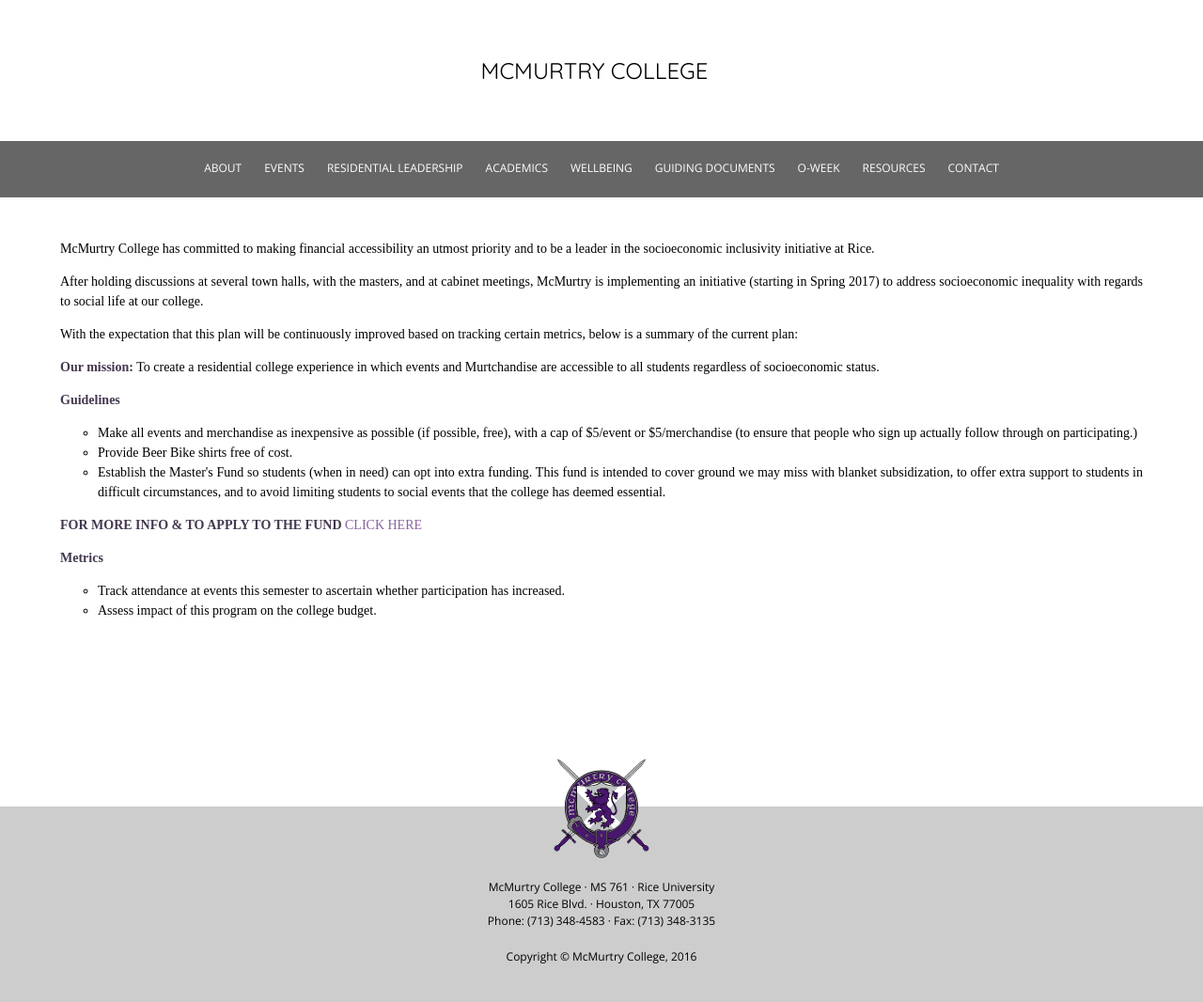
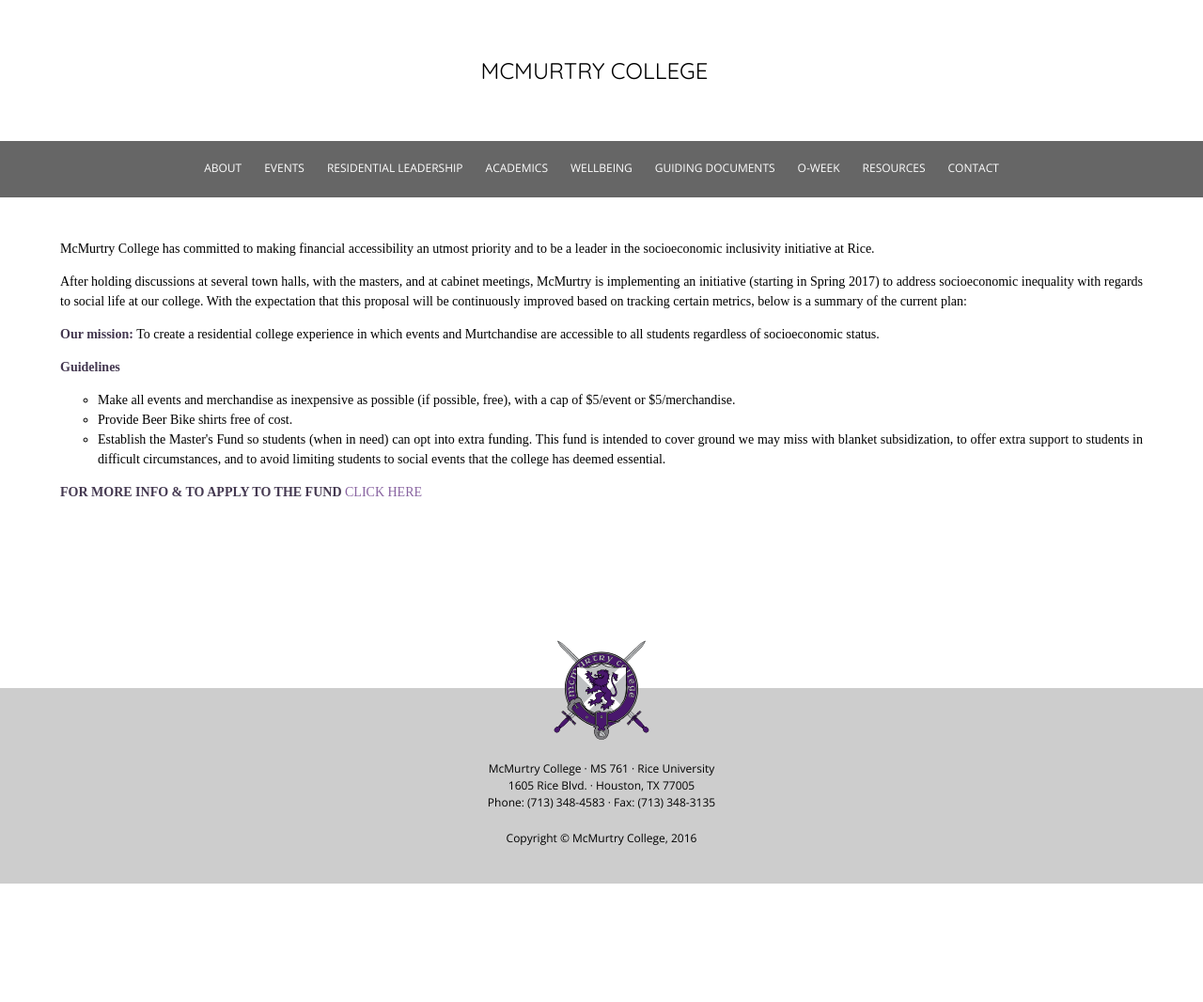
Before and after one commit to mcmurtrycollege/mcmurty-website-old, a Jekyll site: the page built from resources/fin-inclusivity/index.html, in a window 1280 px wide. Shown: the whole page at 94% size. Built offline with Jekyll 4.4.1, drawn with Linux system fonts in a browser that asks for light colours; nearby versions of some CDN libraries; some web fonts are replaced; after the commit the page ends 940 px from its top, so only the background shows below that.

Commit message:
updates to financial inclusivity

```diff
--- a/index.html
+++ b/index.html
@@ -12,7 +12,7 @@
 		<h3> Quick Links </h3>
 		<a href='/events/' class='quick-link'> Events </a>
 		<a href='/resources/reserve/' class='quick-link'> Room Reservations </a>
-		<a href='/resources/inclusivity/' class='quick-link'> Inclusivity </a>
+		<a href='/resources/fin-inclusivity/' class='quick-link'> Financial Inclusivity </a>
 		<a href='https://docs.google.com/forms/d/e/1FAIpQLSfWw9BThDp7wDgxtYYvwRomD-myrMXZYP6ve-TzincU81ViBg/viewform' class='quick-link'> Initiatives Request </a>
 	</div>
 
@@ -20,7 +20,7 @@
     	<option value=""> Quick Links </option>
 		<option value="/events/"> Events </option>
 		<option value="/resources/reserve/"> Room Reservations </option>
-		<option value="/resources/inclusivity/"> Inclusivity </option>
+		<option value="/resources/fin-inclusivity/"> Inclusivity </option>
 		<option value="https://docs.google.com/forms/d/e/1FAIpQLSfWw9BThDp7wDgxtYYvwRomD-myrMXZYP6ve-TzincU81ViBg/viewform"> Initiatives Request </option>
 	</select>
 </div>
--- a/resources/inclusivity/index.html
+++ b/resources/fin-inclusivity/index.html
@@ -1,30 +1,24 @@
 ---
 layout: default
-title: Inclusivity
+title: Financial Inclusivity
 ---
 
 <div id='reserve-banner' class='banner'>
-	<h1> Inclusivity </h1>
+	<h1> Financial Inclusivity </h1>
 </div>
 
 <section>
 	<div class="section-text">
 		<p> McMurtry College has committed to making financial accessibility an utmost priority and to be a leader in the socioeconomic inclusivity initiative at Rice. </p>
-		<p>After holding discussions at several town halls, with the masters, and at cabinet meetings, McMurtry is implementing an initiative (starting in Spring 2017) to address socioeconomic inequality with regards to social life at our college.</p>
-		<p> With the expectation that this plan will be continuously improved based on tracking certain metrics, below is a summary of the current plan:</p>
+		<p>After holding discussions at several town halls, with the masters, and at cabinet meetings, McMurtry is implementing an initiative (starting in Spring 2017) to address socioeconomic inequality with regards to social life at our college. With the expectation that this proposal will be continuously improved based on tracking certain metrics, below is a summary of the current plan: </p>
 		<p><b> Our mission:</b> To create a residential college experience in which events and Murtchandise are accessible to all students regardless of socioeconomic status.</p>
 		<p><b>Guidelines</b></p>
 		<ul class='section-list'>
-			<li>Make all events and merchandise as inexpensive as possible (if possible, free), with a cap of $5/event or $5/merchandise (to ensure that people who sign up actually follow through on participating.)</li>
+			<li>Make all events and merchandise as inexpensive as possible (if possible, free), with a cap of $5/event or $5/merchandise.</li>
 			<li>Provide Beer Bike shirts free of cost.</li>
 			<li>Establish the Master's Fund so students (when in need) can opt into extra funding. This fund is intended to cover ground we may miss with blanket subsidization, to offer extra support to students in difficult circumstances, and to avoid limiting students to social events that the college has deemed essential.</li>
 		</ul>
 		<p><b> FOR MORE INFO &amp; TO APPLY TO THE FUND <a href="https://goo.gl/forms/KEyPplLhclljdSOm2"> CLICK HERE</a></b></p>
-		<p><b>Metrics</b></p>
-		<ul class='section-list'>
-			<li>Track attendance at events this semester to ascertain whether participation has increased.</li>
-			<li>Assess impact of this program on the college budget.</li>
-		</ul>
 	</div>
 
 </section>
```
